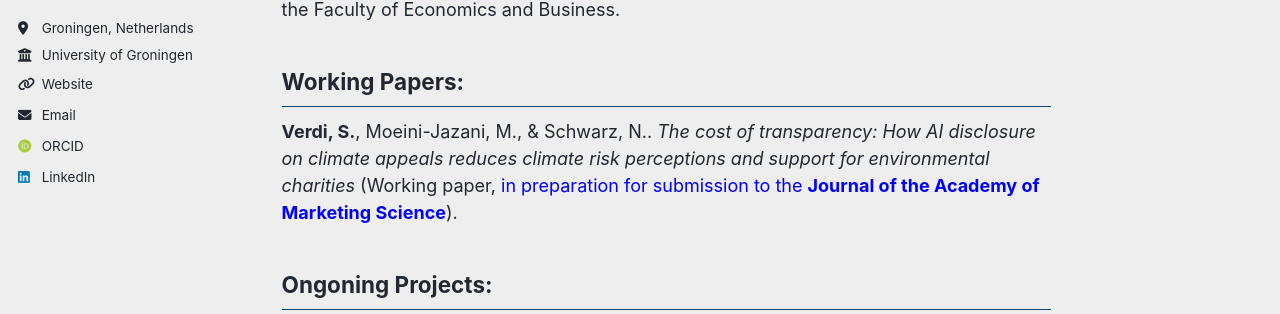
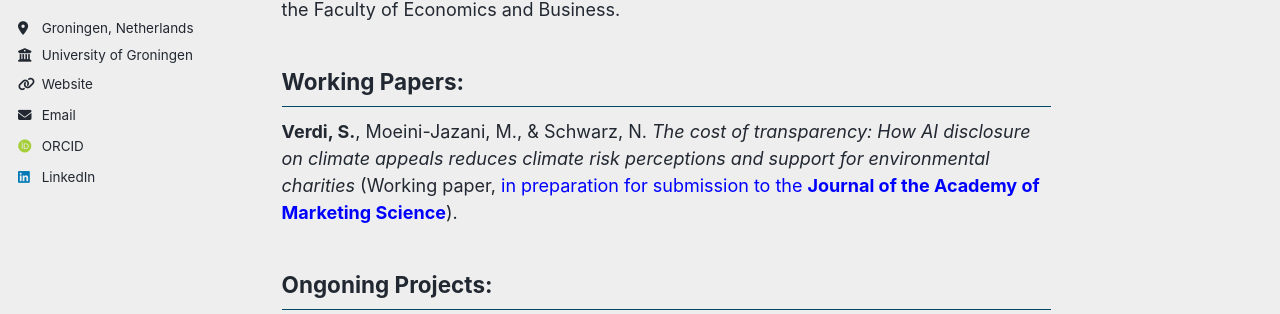
Before and after one commit to soroushverdi/soroushverdi.github.io, a Jekyll site: the page built from _pages/about.md, in a window 1280 px wide and 900 px high. Shown: the part 358-672 px from the top of the window. Built offline with Jekyll 4.4.1, drawn with Linux system fonts in a browser that asks for light colours; some web fonts are replaced; a script that is not in the unit is left out.

Commit message:
Update about.md

```diff
--- a/_pages/about.md
+++ b/_pages/about.md
@@ -14,7 +14,7 @@ I hold a Research Master’s degree in Economics and Business from the Universit
 
 Working Papers:
 ------
-**Verdi, S.**, Moeini-Jazani, M., & Schwarz, N.. *The cost of transparency: How AI disclosure on climate appeals reduces climate risk perceptions and support for environmental charities* (Working paper, <span style="color:blue">in preparation for submission to the **Journal of the Academy of Marketing Science**</span>).
+**Verdi, S.**, Moeini-Jazani, M., & Schwarz, N. *The cost of transparency: How AI disclosure on climate appeals reduces climate risk perceptions and support for environmental charities* (Working paper, <span style="color:blue">in preparation for submission to the **Journal of the Academy of Marketing Science**</span>).
 
 
 Ongoning Projects:
```
